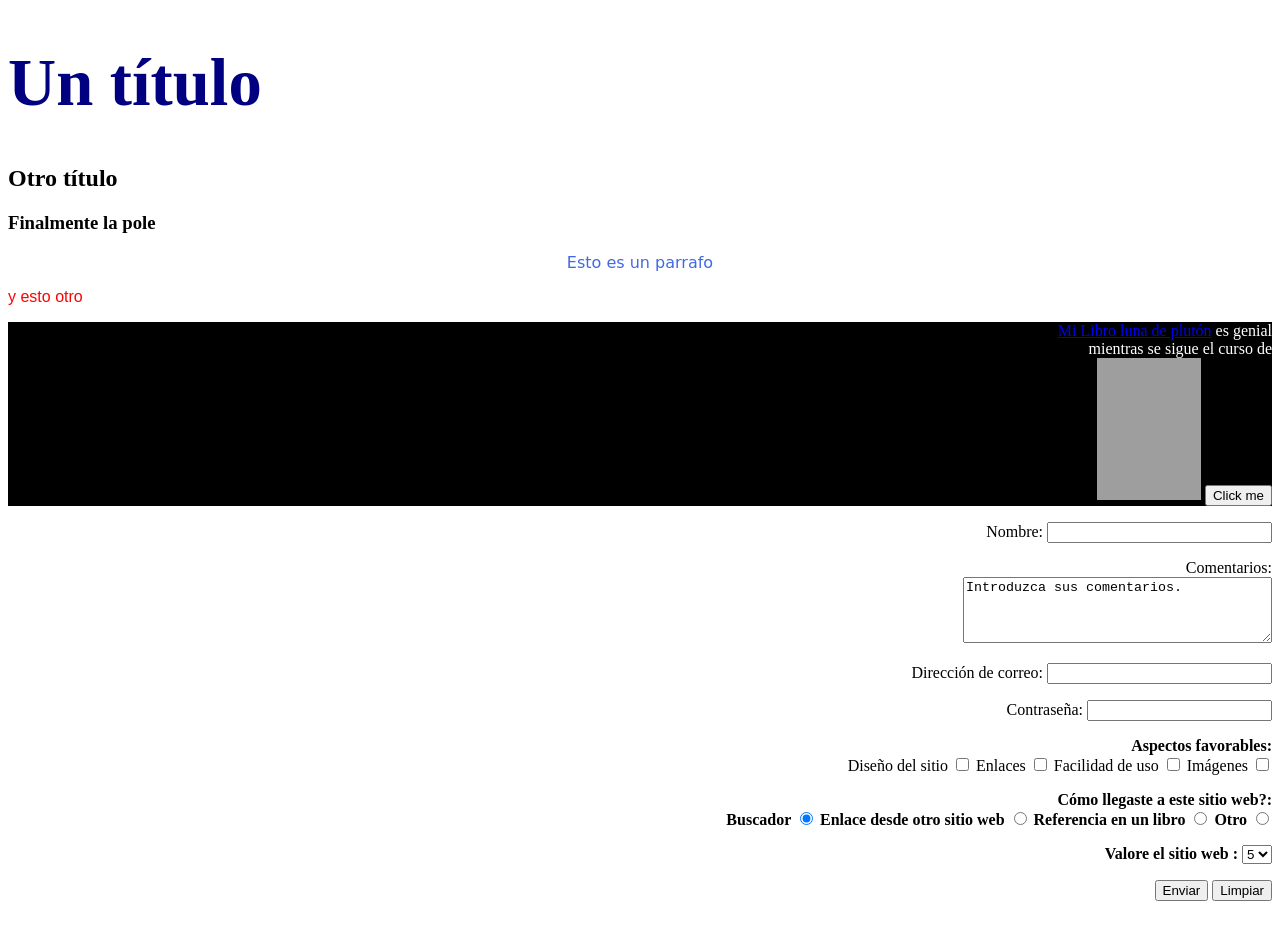
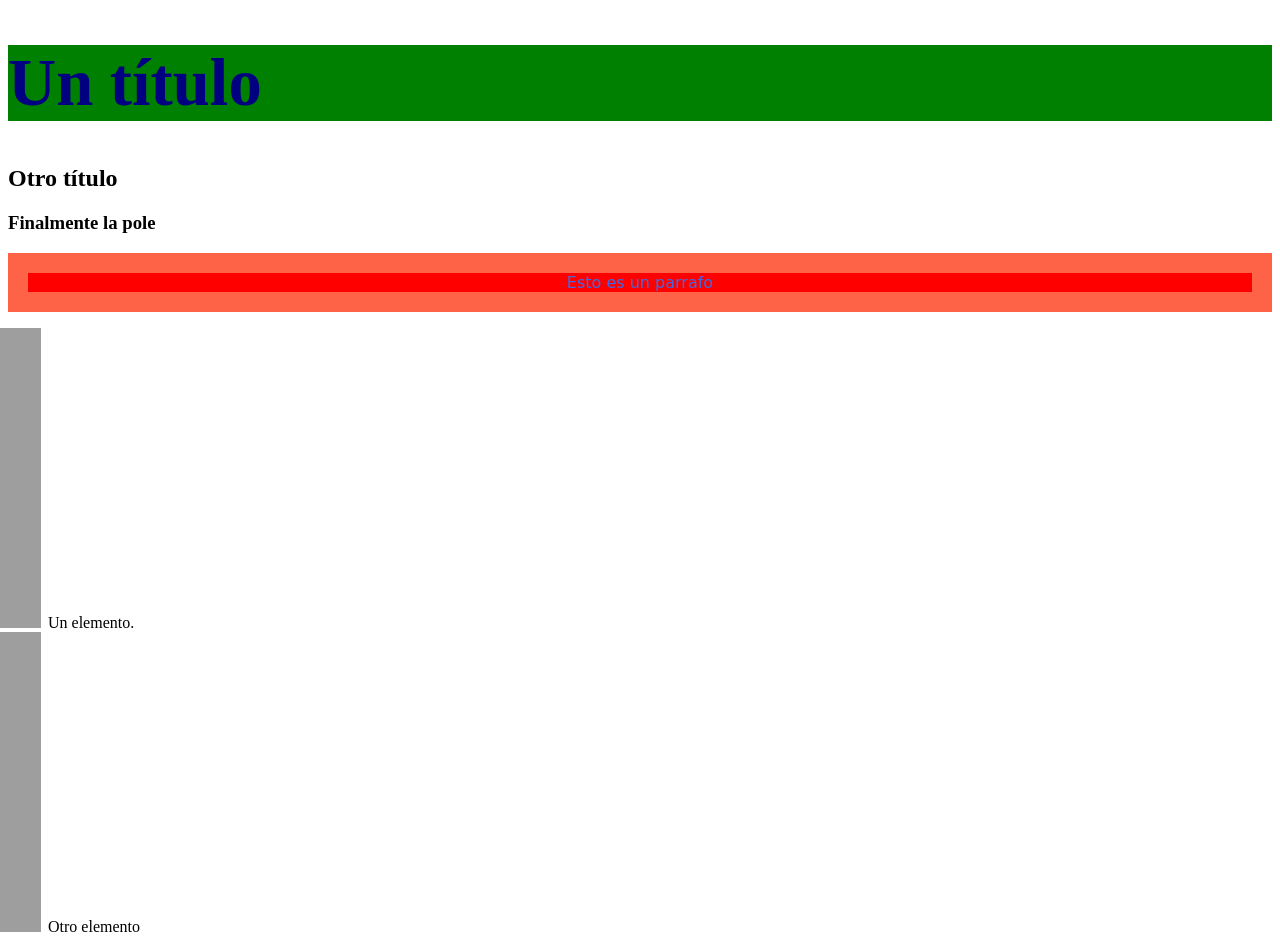
Before and after one commit to Canario0/HTML, a plain HTML site: page Index.html in a window 1280 px wide. Shown: the top 939 px of the page. Before the commit the page ends 917 px from the top, so only its background shows below. Drawn offline with Linux system fonts and the light colour scheme; grey boxes are pictures that could not be loaded.

Commit message:
Lista de elementos

```diff
--- a/Index.html
+++ b/Index.html
@@ -11,7 +11,12 @@
     <h1>Un título</h1>
     <h2>Otro título</h2>
     <h3>Finalmente la pole</h3>
-    <p id="parraf1">Esto es un parrafo</p>
+    <p id="parraf1">Esto es un parrafo
+        <ul>
+            <li>Un elemento.</li>
+            <li>Otro elemento</li>
+        </ul>
+    </p>
     <p title="get some help" id="parraf2">y esto otro</p>
     <p class="classe">
         <a href="https://github.com/">Mi Libro luna de plutón</a> es genial
--- a/IndexStyle.css
+++ b/IndexStyle.css
@@ -1,12 +1,15 @@
 h1{
     color:navy;
     font-size: 50pt;
+    background-color: green;
 }
 
 #parraf1 {
     color: royalblue;
     text-align: center;
     font-family: cursive;
+    border:20px solid tomato;
+    background-color: red;
 }
 #parraf2 {
     color: red;
@@ -23,3 +26,7 @@ p.classe{
     color: white;
     background: black;
 }
+ul{
+    list-style-image: url(https://s3.amazonaws.com/impressivewebs/2014-02/w3schools-logo.jpg);
+    list-style-type: lower-roman
+}
```
